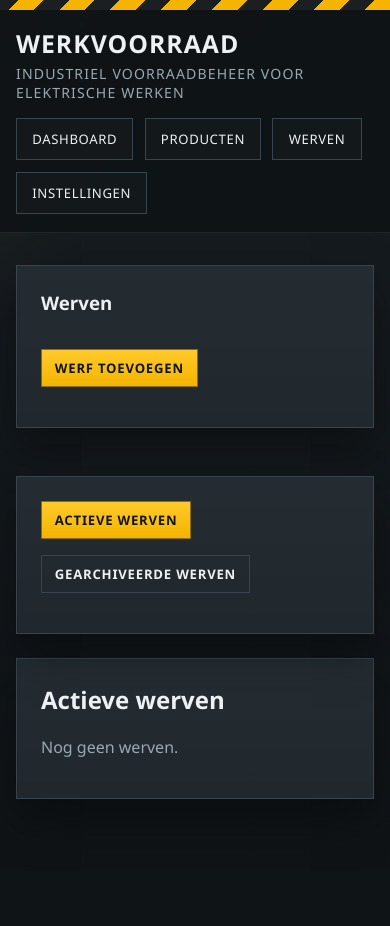
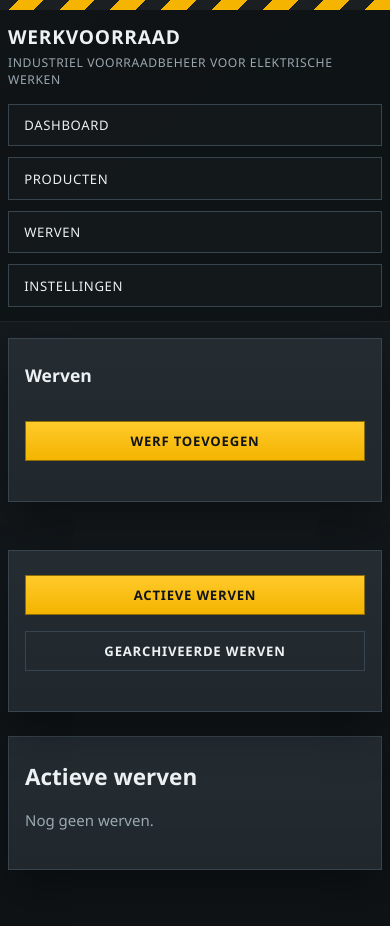
Before and after one commit to svbeers/stock-software, a Flask app: page /jobs in a window 390 px wide. Before the commit the page ends 799 px from the top, so only its background shows below. Run offline with Flask 3, Linux system fonts and the light colour scheme; data that the repository does not hold is empty.

Commit message:
Improve mobile layout and fix barcode scanner

```diff
--- a/static/styles.css
+++ b/static/styles.css
@@ -593,6 +593,10 @@ h3 {
   font-size: 0.88rem;
 }
 
+.responsive-table {
+  width: 100%;
+}
+
 .meter-field {
   display: none;
 }
@@ -869,6 +873,10 @@ strong {
 }
 
 @media (max-width: 980px) {
+  .shell {
+    width: min(100% - 1rem, 1240px);
+  }
+
   .two-columns,
   .stats-grid,
   .form-grid {
@@ -894,4 +902,123 @@ strong {
   .search-form select {
     width: 100%;
   }
+
+  .card,
+  .hero,
+  .stat-card,
+  .stock-card {
+    padding-left: 1rem;
+    padding-right: 1rem;
+  }
+
+  .modal-card,
+  .modal-card-narrow {
+    width: min(100% - 1rem, 760px);
+    max-height: calc(100vh - 1rem);
+    margin: 0.5rem;
+    padding: 1rem;
+  }
+
+  .button-row,
+  .search-form,
+  .nav-links {
+    width: 100%;
+  }
+
+  .nav-links a,
+  .nav-links form,
+  .button-row .button,
+  .search-form .button {
+    width: 100%;
+  }
+
+  .product-search-main {
+    flex-direction: column;
+    align-items: flex-start;
+    gap: 0.3rem;
+  }
 }
+
+@media (max-width: 820px) {
+  .subtitle {
+    font-size: 0.76rem;
+    letter-spacing: 0.05em;
+  }
+
+  .responsive-table thead {
+    display: none;
+  }
+
+  .responsive-table,
+  .responsive-table tbody,
+  .responsive-table tr,
+  .responsive-table td {
+    display: block;
+    width: 100%;
+  }
+
+  .responsive-table tr {
+    padding: 0.8rem 0;
+    border-bottom: 1px solid rgba(255, 255, 255, 0.08);
+  }
+
+  .responsive-table td {
+    display: grid;
+    grid-template-columns: minmax(110px, 140px) 1fr;
+    gap: 0.8rem;
+    align-items: start;
+    padding: 0.45rem 0;
+    border-bottom: 0;
+  }
+
+  .responsive-table td::before {
+    content: attr(data-label);
+    color: var(--muted);
+    font-size: 0.76rem;
+    text-transform: uppercase;
+    letter-spacing: 0.08em;
+    font-weight: 700;
+  }
+
+  .responsive-table .compact-action-cell {
+    width: 100%;
+    text-align: left;
+  }
+
+  .responsive-table .compact-action-cell .gear-button,
+  .responsive-table .compact-action-cell .button {
+    justify-self: start;
+  }
+}
+
+@media (max-width: 640px) {
+  body {
+    font-size: 15px;
+  }
+
+  .page {
+    padding: 1rem 0 2rem;
+  }
+
+  .nav-row {
+    padding: 0.8rem 0 0.9rem;
+  }
+
+  .brand {
+    font-size: 1.2rem;
+  }
+
+  .button {
+    min-height: 44px;
+    width: 100%;
+  }
+
+  .button.small {
+    min-height: 40px;
+  }
+
+  .responsive-table td {
+    grid-template-columns: 1fr;
+    gap: 0.25rem;
+  }
+}
--- a/templates/jobs.html
+++ b/templates/jobs.html
@@ -27,7 +27,7 @@
     </div>
     {% if jobs %}
       <div class="table-wrap">
-        <table>
+        <table class="responsive-table">
           <thead>
             <tr>
               <th>Werf</th>
@@ -42,13 +42,13 @@
           <tbody>
             {% for job in jobs %}
               <tr>
-                <td>{{ job["name"] }}</td>
-                <td>{{ job["client_name"] or "-" }}</td>
-                <td>{{ job["line_count"] }}</td>
-                <td>EUR {{ "%.2f"|format(job["total_cost"]) }}</td>
-                <td>EUR {{ "%.2f"|format(job["total_sale"]) }}</td>
-                <td>EUR {{ "%.2f"|format(job["total_profit"]) }}</td>
-                <td><a class="button small secondary" href="{{ url_for('job_detail', job_id=job['id']) }}">Openen</a></td>
+                <td data-label="Werf">{{ job["name"] }}</td>
+                <td data-label="Klant">{{ job["client_name"] or "-" }}</td>
+                <td data-label="Materiaalregels">{{ job["line_count"] }}</td>
+                <td data-label="Totale kost">EUR {{ "%.2f"|format(job["total_cost"]) }}</td>
+                <td data-label="Totale verkoop">EUR {{ "%.2f"|format(job["total_sale"]) }}</td>
+                <td data-label="Winst">EUR {{ "%.2f"|format(job["total_profit"]) }}</td>
+                <td data-label="Openen"><a class="button small secondary" href="{{ url_for('job_detail', job_id=job['id']) }}">Openen</a></td>
               </tr>
             {% endfor %}
           </tbody>
```
Also changed, not shown: templates/job_detail.html (+6 -6 lines), templates/products.html (+25 -20 lines).
